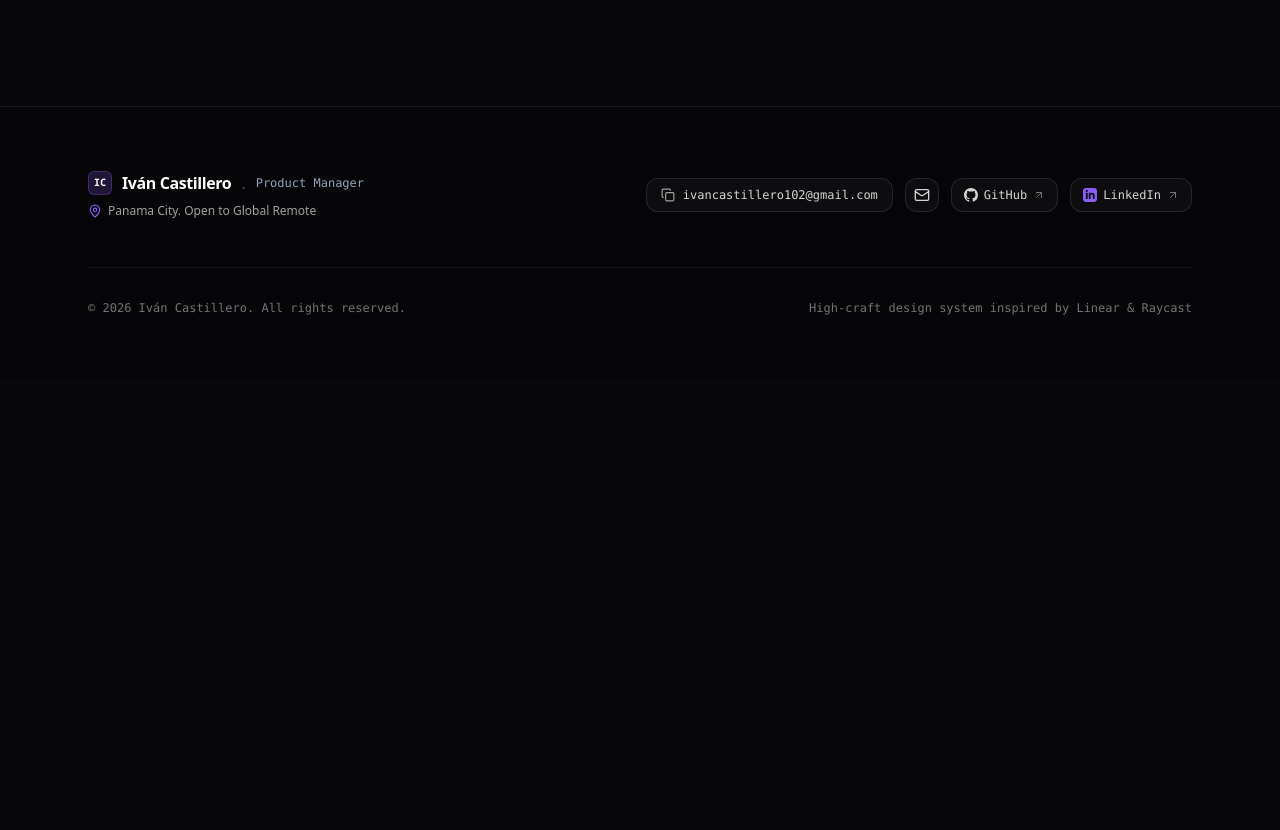
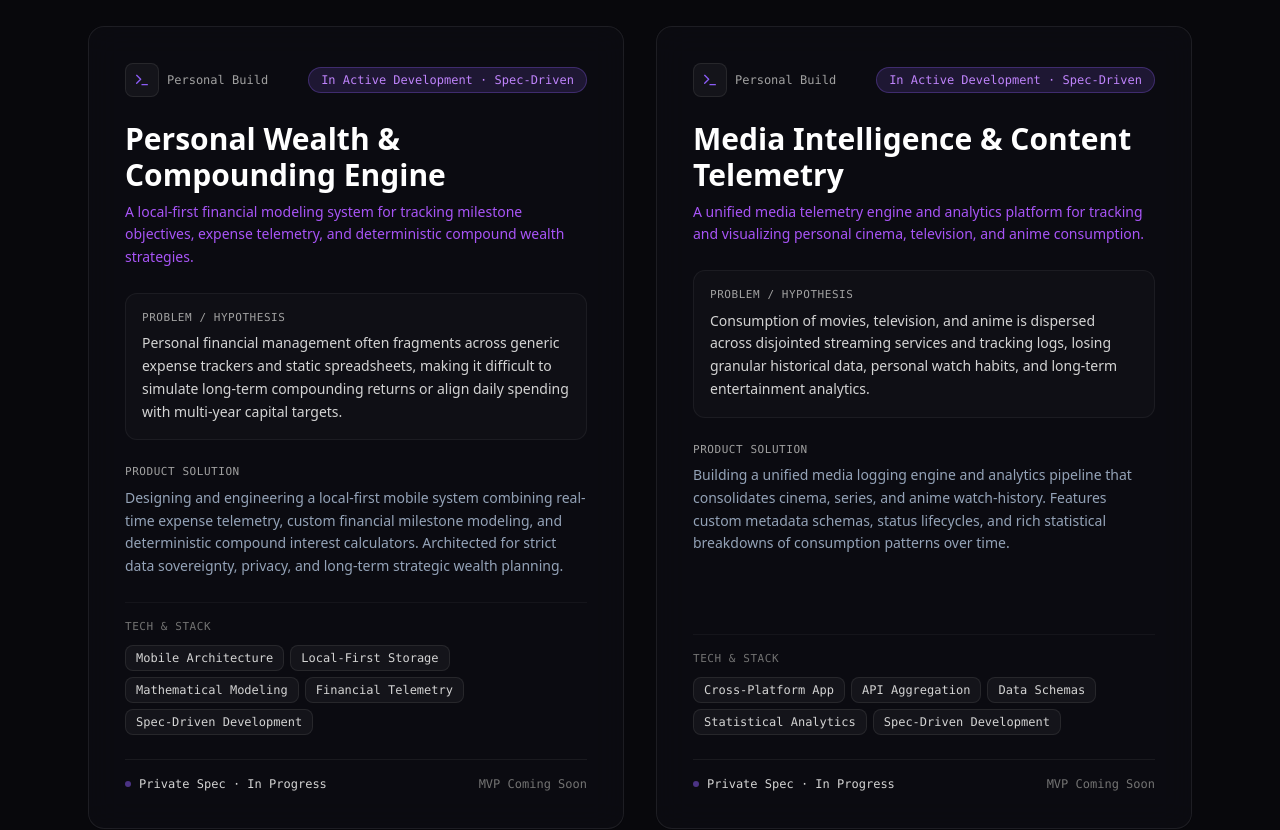
Before and after one commit to IvanCastillero/Itera-Product-Portfolio, a Next.js app: page / in a window 1280 px wide. Shown: the part 5720-6550 px from the top of the page. Before the commit the page ends 6100 px from the top, so only its background shows below. Built offline with nearby package versions, Linux system fonts and the light colour scheme.

Commit message:
feat: add stealth in-development projects for wealth compounding and media telemetry

```diff
--- a/src/components/PersonalProjectsSection.tsx
+++ b/src/components/PersonalProjectsSection.tsx
@@ -169,6 +169,20 @@ export function PersonalProjectsSection() {
                       )}
                     </div>
                   )}
+
+                  {!hasLiveUrl && !hasGithubUrl && (
+                    <div className="pt-4 border-t border-white/[0.06] flex items-center justify-between text-xs font-mono text-neutral-400">
+                      <span className="flex items-center gap-2">
+                        <span className="w-1.5 h-1.5 rounded-full bg-[#8B5CF6] animate-pulse" />
+                        <span className="text-neutral-300">
+                          {language === "en" ? "Private Spec · In Progress" : "Spec Privada · En Proceso"}
+                        </span>
+                      </span>
+                      <span className="text-neutral-500">
+                        {language === "en" ? "MVP Coming Soon" : "MVP Próximamente"}
+                      </span>
+                    </div>
+                  )}
                 </div>
               </div>
             );
--- a/src/data/content.ts
+++ b/src/data/content.ts
@@ -443,4 +443,64 @@ export const personalProjects: PersonalProject[] = [
     },
     images: [],
   },
+  {
+    id: "compound-engine",
+    title: "Personal Wealth & Compounding Engine",
+    tagline: {
+      en: "A local-first financial modeling system for tracking milestone objectives, expense telemetry, and deterministic compound wealth strategies.",
+      es: "Un sistema de modelado financiero local-first para seguimiento de objetivos patrimoniales, telemetría de egresos y estrategias de interés compuesto.",
+    },
+    problemHypothesis: {
+      en: "Personal financial management often fragments across generic expense trackers and static spreadsheets, making it difficult to simulate long-term compounding returns or align daily spending with multi-year capital targets.",
+      es: "La gestión financiera personal suele fragmentarse entre registradores de gastos genéricos y hojas de cálculo estáticas, dificultando simular rendimientos de interés compuesto a largo plazo o alinear el gasto diario con metas patrimoniales plurianuales.",
+    },
+    solution: {
+      en: "Designing and engineering a local-first mobile system combining real-time expense telemetry, custom financial milestone modeling, and deterministic compound interest calculators. Architected for strict data sovereignty, privacy, and long-term strategic wealth planning.",
+      es: "Diseño y desarrollo de un sistema móvil local-first que combina telemetría de egresos en tiempo real, modelado de metas financieras personalizadas y calculadoras deterministas de interés compuesto. Diseñado bajo estricta soberanía de datos, privacidad y planeación patrimonial estratégica.",
+    },
+    stack: [
+      "Mobile Architecture",
+      "Local-First Storage",
+      "Mathematical Modeling",
+      "Financial Telemetry",
+      "Spec-Driven Development",
+    ],
+    liveUrl: "",
+    githubUrl: "",
+    featuredMetric: {
+      en: "In Active Development · Spec-Driven",
+      es: "En Desarrollo Activo · Spec-Driven",
+    },
+    images: [],
+  },
+  {
+    id: "media-telemetry",
+    title: "Media Intelligence & Content Telemetry",
+    tagline: {
+      en: "A unified media telemetry engine and analytics platform for tracking and visualizing personal cinema, television, and anime consumption.",
+      es: "Un motor unificado de telemetría y analítica de medios para registrar y visualizar el consumo personal de cine, televisión y anime.",
+    },
+    problemHypothesis: {
+      en: "Consumption of movies, television, and anime is dispersed across disjointed streaming services and tracking logs, losing granular historical data, personal watch habits, and long-term entertainment analytics.",
+      es: "El consumo de cine, televisión y anime se encuentra disperso entre múltiples plataformas de streaming y registros aislados, perdiendo datos históricos granulares, hábitos de visualización y análisis cuantitativo del consumo cultural a largo plazo.",
+    },
+    solution: {
+      en: "Building a unified media logging engine and analytics pipeline that consolidates cinema, series, and anime watch-history. Features custom metadata schemas, status lifecycles, and rich statistical breakdowns of consumption patterns over time.",
+      es: "Construcción de un motor de registro unificado y canal de análisis que consolida el historial de consumo de cine, series y anime. Incorpora esquemas de metadatos personalizados, ciclos de vida de estado y estadísticas avanzadas sobre hábitos de consumo en el tiempo.",
+    },
+    stack: [
+      "Cross-Platform App",
+      "API Aggregation",
+      "Data Schemas",
+      "Statistical Analytics",
+      "Spec-Driven Development",
+    ],
+    liveUrl: "",
+    githubUrl: "",
+    featuredMetric: {
+      en: "In Active Development · Spec-Driven",
+      es: "En Desarrollo Activo · Spec-Driven",
+    },
+    images: [],
+  },
 ];
```
